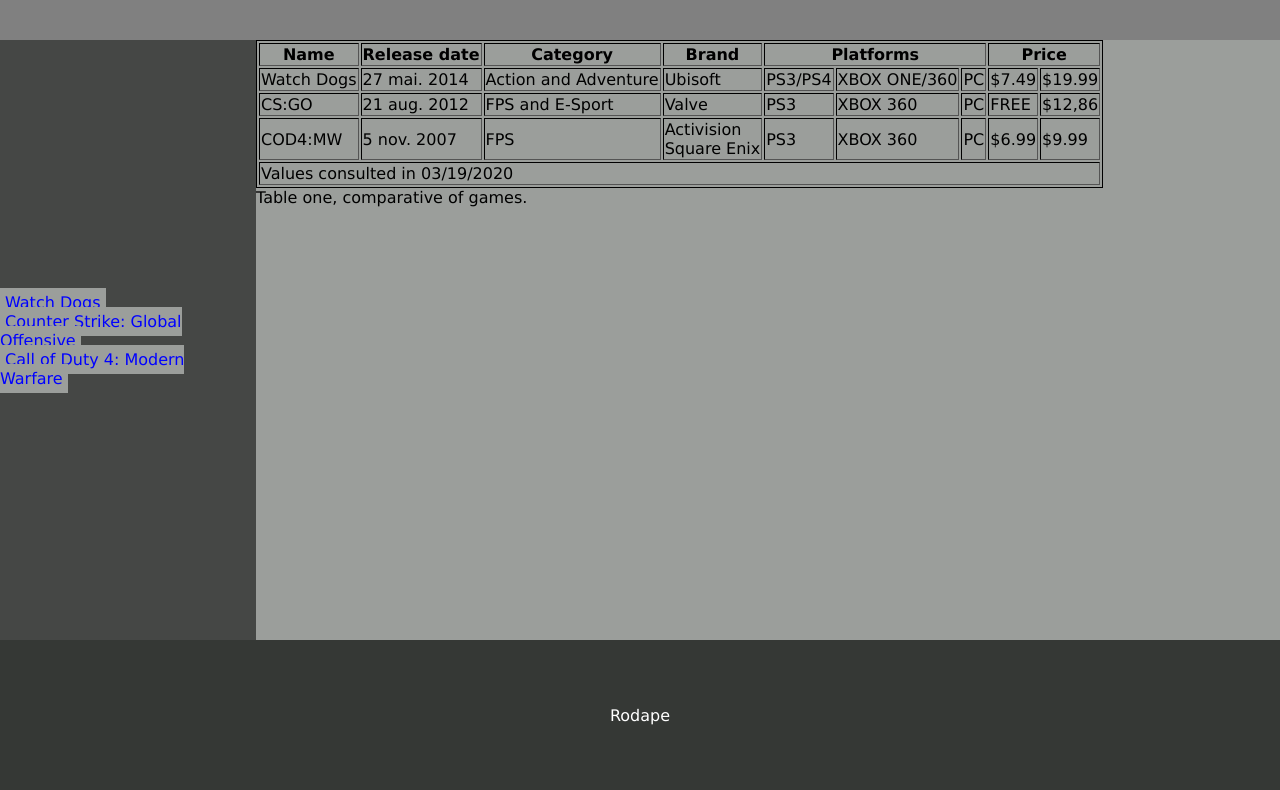
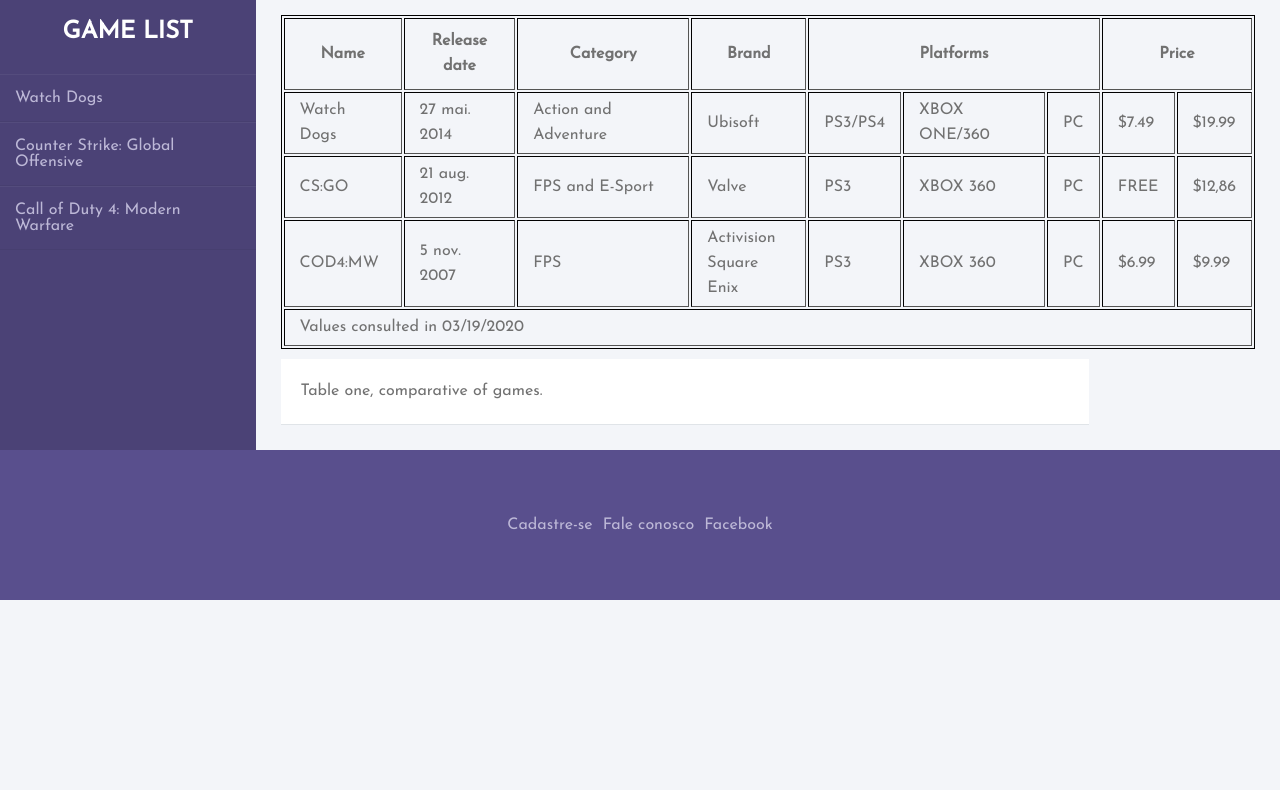
Before and after one commit to guinhx/guinhx.github.io, a plain HTML site: page index.html in a window 1280 px wide. Shown: the part 110-900 px from the top of the page. After the commit the page ends 800 px from the top, so only its background shows below. Drawn offline with Linux system fonts and the light colour scheme.

Commit message:
Add files via upload

```diff
--- a/index.html
+++ b/index.html
@@ -6,16 +6,19 @@
 </header>
 <body>
     <div class="top">
-        <h1>My games list</h1>
+        <h1>My game list</h1>
     </div>
-    <nav class="sidenav">
+    <div class="wrapper">
+        <div class="sidebar">
+            <h2>Game list</h2>
             <ul>
-            <li><a class="navlink" href="games/watchdogs.html">Watch Dogs</a></li>
-            <li><a class="navlink" href="games/csgo.html">Counter Strike: Global Offensive</a></li>
-            <li><a class="navlink" href="games/codmw.html">Call of Duty 4: Modern Warfare</a></li>
+                <li><a href="games/watchdogs.html">Watch Dogs</a></li>
+                <li><a href="games/csgo.html">Counter Strike: Global Offensive</a></li>
+                <li><a href="games/codmw.html">Call of Duty 4: Modern Warfare</a></li>
             </ul>
-    </nav>
+        </div>
         <div class="content">
+            <div class="info">
                 <table border="1px" style="border: 1px solid black;">
                     <tr>
                         <th>Name</th>
@@ -64,10 +67,18 @@
                         </tr>
                     </tf>
                 </table>
+                <div class="header" style="margin: 10px 0; width: 83%;">
                     <p>Table one, comparative of games.</p>
                 </div>
+            </div>
+        </div>
+    </div>
     <footer class="bottom">
-        <p>Rodape</p>
+        <ul>
+            <li><a href="#">Cadastre-se</a></li>
+            <li><a href="#">Fale conosco</a></li>
+            <li><a href="#">Facebook</a></li>
+        </ul>
     </footer>
 </body>
 </html>
--- a/style.css
+++ b/style.css
@@ -1,54 +1,123 @@
+@import url('https://fonts.googleapis.com/css?family=Josefin+Sans&display=swap');
+
 *{
-	margin: 0;
-	font-family: Verdana;
+  margin: 0;
+  padding: 0;
+  box-sizing: border-box;
+  list-style: none;
+  text-decoration: none;
+  font-family: 'Josefin Sans', sans-serif;
+}
+
+body{
+   background-color: #f3f5f9;
 }
 .top {
-	background-color: #808080;
-	height: 150px;
+	padding: 20px;
+	background: #fff;
+	color: #717171;
+	border-bottom: 1px solid #e0e4e8;
+	height: 100px;
 	display: flex;
 	align-items: center;
 }
 .top h1 {
 	margin: auto;
-	color: white;
 	text-align: center;
 }
-.sidenav{
-	background-color: #454745;
-	float: left;
-	height: 600px;
-	width: 20%;
-	display: flex;
-	align-items: center;
+.wrapper{
+  display: flex;
+  position: relative;
 }
-.sidenav ul {
-	display: block;
-    padding: 0;
-    margin: 0;
+
+.wrapper .sidebar{
+  width: 25%;
+  min-height: 100%;
+  background: #4b4276;
+  padding: 30px 0px;
+  position: relative;
 }
-.sidenav ul li {
-   list-style: none;
+
+.wrapper .sidebar h2{
+  color: #fff;
+  text-transform: uppercase;
+  text-align: center;
+  margin-bottom: 30px;
 }
-.navlink{
-	background-color: #9b9e9b;
-	padding: 5px;
+
+.wrapper .sidebar ul li{
+  padding: 15px;
+  border-bottom: 1px solid #bdb8d7;
+  border-bottom: 1px solid rgba(0,0,0,0.05);
+  border-top: 1px solid rgba(255,255,255,0.05);
 }
-.content{
-	background-color: #9b9e9b;
-	height: 600px;
+
+.wrapper .sidebar ul li a{
+  color: #bdb8d7;
+  display: block;
+}
+
+.wrapper .sidebar ul li a .fas{
+  width: 25px;
+}
+
+.wrapper .sidebar ul li:hover{
+  background-color: #594f8d;
+}
+
+.wrapper .sidebar ul li:hover a{
+  color: #fff;
+}
+
+.wrapper .content{
+  width: 100%;
+  padding: 5px;
+}
+
+.header{
+  padding: 20px;
+  background: #fff;
+  color: #717171;
+  border-bottom: 1px solid #e0e4e8;
+}
+
+.wrapper .content .info{
+  margin: 20px;
+  color: #717171;
+  line-height: 25px;
+}
+
+.wrapper .content .info div{
+  margin-bottom: 20px;
 }
 .bottom {
-	background-color: #353835;
+	background-color: #594f8d;
 	height: 150px;
 	display: flex;
 	align-items: center;
 }
-.bottom p {
+.bottom ul{
+	display: inline-block;
 	margin: auto;
-	color: white;
-	text-align: center;
+	align-items: center;
+}
+.bottom ul li{
+	float: left;
+	padding: 5px;
+}
+.bottom ul li a{
+	color: #bdb8d7;
+}
+.bottom ul li a:visited{
+	color: #bdb8d7;
 }
 
+table tr th{
+	padding: 10px;
+}
+table tr td{
+	padding: 5px 15px;
+}
 a:link{
 	color: blue;
 	text-decoration: none;
```
Lines whose indentation alone changed are shown as unchanged.
